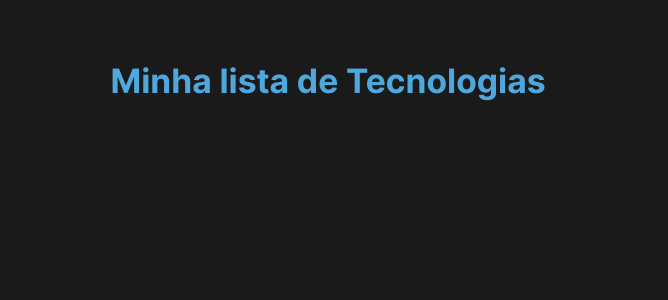
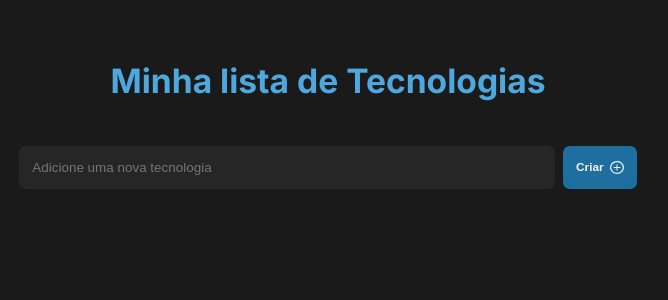
Before and after one commit to Pedro35803/tech-list, a React (Create React App) app: page / in a window 1280 px wide. Shown: the top 300 px of the page, without its empty margins (312-980 px from the left). Built offline with nearby package versions, Linux system fonts and the light colour scheme; the HTML template or start-up script is replaced by a standard one.

Commit message:
Adicionando container de Search

```diff
--- a/src/App.css
+++ b/src/App.css
@@ -1,13 +1,14 @@
 main {
   min-height: 100vh;
-  display: flex;
-  flex-direction: column;
-  align-items: center;
+  max-width: 736rem;
+  width: 90%;
+  margin: auto;
 }
 
 .title {
   color: var(--primary);
   font-size: 40rem;
   font-weight: bold;
-  padding: 72rem;
+  margin: 72rem 0 53rem;
+  text-align: center;
 }
--- a/src/App.tsx
+++ b/src/App.tsx
@@ -1,14 +1,18 @@
-import React from 'react';
-import './App.css';
+import React, { useState } from "react";
+import "./App.css";
 
-import Input from './components/Input';
-import ListTechs from './components/ListTechs';
+import Search from "./components/Search";
+import ListTechs from "./components/ListTechs";
 
 function App() {
+  const [listTecs, setListTecs] = useState([]);
+  const searchTec = (value: string) => {
+    return listTecs.filter((item: string) => item.includes(value));
+  };
   return (
     <main>
-      <h1 className='title'>Minha lista de Tecnologias</h1>
-      <Input />
+      <h1 className="title">Minha lista de Tecnologias</h1>
+      <Search callbackAddTec={setListTecs} callbackSearchTec={searchTec} />
       <ListTechs />
     </main>
   );
--- a/src/components/Input/index.tsx
+++ /dev/null
@@ -1,3 +0,0 @@
-export default function Input() {
-    return <></>;
-}
--- /dev/null
+++ b/src/components/Search/index.tsx
@@ -0,0 +1,25 @@
+import { useState } from "react";
+import circleIcon from "../../img/pluss-circle.svg";
+import { PropsType } from "./props"
+import "./style.css";
+
+export default function Search({ callbackAddTec, callbackSearchTec }: PropsType) {
+    const [value, setValue] = useState("");
+
+    return (
+        <div className="section-input">
+            <input
+                type="text"
+                placeholder="Adicione uma nova tecnologia"
+                onChange={(e) => {
+                    setValue(e.target.value);
+                    callbackSearchTec(value);
+                }}
+            />
+            <button onClick={() => callbackAddTec(value)}>
+                <p>Criar</p>
+                <img src={circleIcon} />
+            </button>
+        </div>
+    );
+}
--- /dev/null
+++ b/src/components/Search/props.d.ts
@@ -0,0 +1,4 @@
+export interface PropsType {
+    callbackAddTec: Function;
+    callbackSearchTec: Function;
+}
--- /dev/null
+++ b/src/components/Search/style.css
@@ -0,0 +1,42 @@
+.section-input {
+    gap: 8rem;
+    display: flex;
+    justify-content: space-between;
+}
+
+input,
+button {
+    padding: 16rem;
+    border-radius: 8rem;
+}
+
+input {
+    background: var(--tertiary-500);
+    color: var(--tertiary-300);
+    width: 638rem;
+    border: 1rem;
+}
+
+input::placeholder {
+    font-size: 16rem;
+}
+
+button {
+    background: var(--primary-dark);
+    color: var(--tertiary-100);
+    cursor: pointer;
+    display: flex;
+    align-items: center;
+    gap: 8rem;
+}
+
+button p {
+    line-height: 19.6rem;
+    font-weight: bold;
+    font-size: 14rem;
+}
+
+button img {
+    height: 16rem;
+    width: 16rem;
+}
--- /dev/null
+++ b/src/custom.d.ts
@@ -0,0 +1,4 @@
+declare module "*.svg" {
+  const content: any;
+  export default content;
+}
--- a/src/index.css
+++ b/src/index.css
@@ -1,3 +1,5 @@
+@import url('https://fonts.googleapis.com/css2?family=Inter:wght@400;500;600;700&family=Roboto:wght@700&display=swap');
+
 :root {
   --primary: #4EA8DE;
   --primary-dark: #1E6F9F;
@@ -15,7 +17,7 @@
   --tertiary-200: #D9D9D9;
   --tertiary-100: #F2F2F2;
 
-  --font-primary: Inter, 'sans-serif';
+  --font-primary: 'Inter', 'sans-serif';
 }
 
 * {
@@ -25,10 +27,10 @@
   box-sizing: border-box;
 }
 
-@font-face {
+/* @font-face {
   font-family: Inter;
   src: url(./fonts/Inter-Variable.ttf) format("truetype");
-}
+} */
 
 html {
   font-size: 5.25%;
```
Also changed, not shown: src/components/Input/style.css (deleted), src/img/pluss-circle.svg (added), 1 other file (tests, documents, lock files or other folders).
